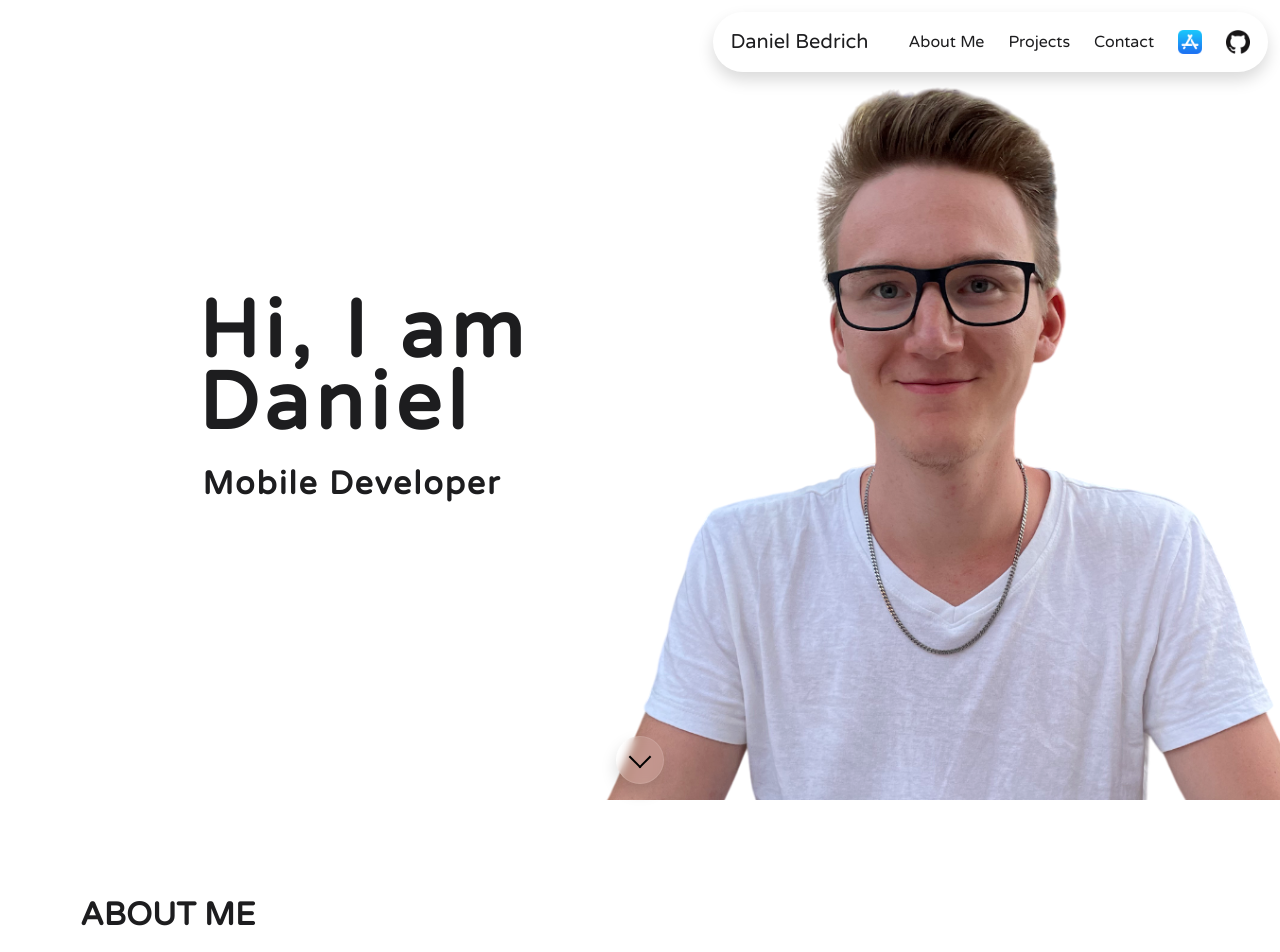
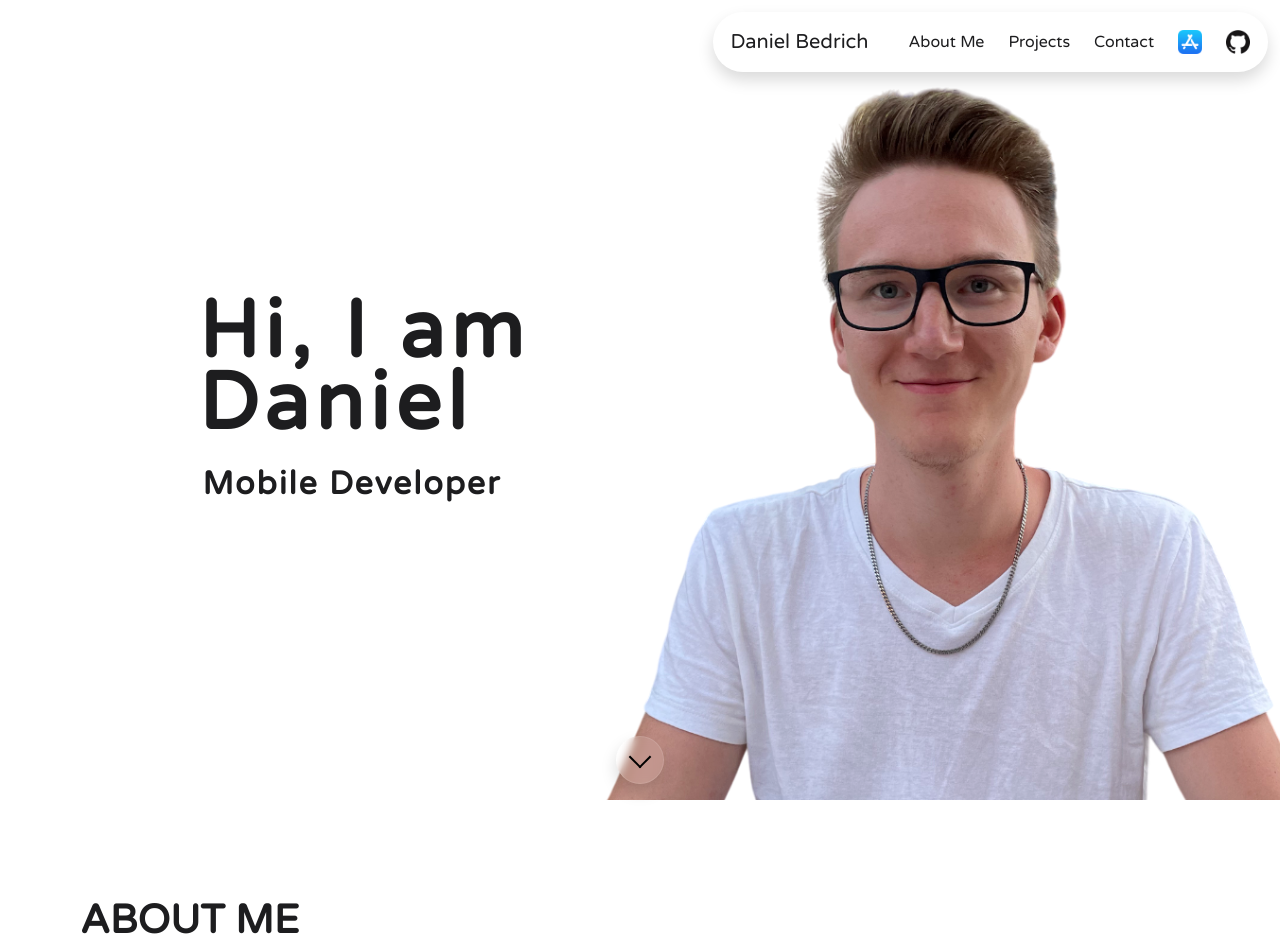
Before and after one commit to Hebrasco/hebrasco.github.io, a React (Create React App) app: page /#/ in a window 1280 px wide. Shown: the top 952 px of the page. Built offline with nearby package versions, Linux system fonts and the light colour scheme.

Commit message:
⏪️ Revert section title font size

```diff
--- a/src/components/ui/Section/index.module.css
+++ b/src/components/ui/Section/index.module.css
@@ -20,11 +20,11 @@
 }
 
 .section-lg > h2 {
-  font-size: 2rem;
+  font-size: 2.5rem;
 }
 
 .section-xl > h2 {
-  font-size: 2rem;
+  font-size: 3rem;
 }
 
 .section-xs {
```
